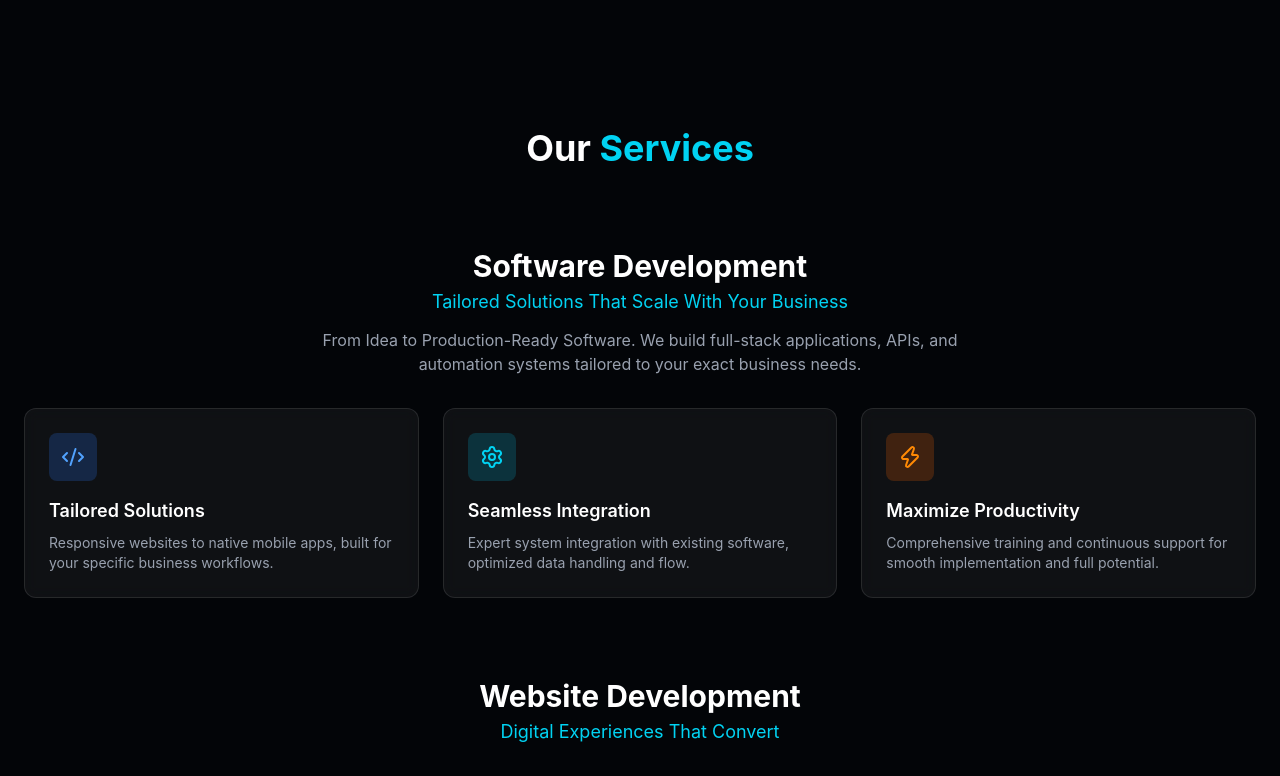
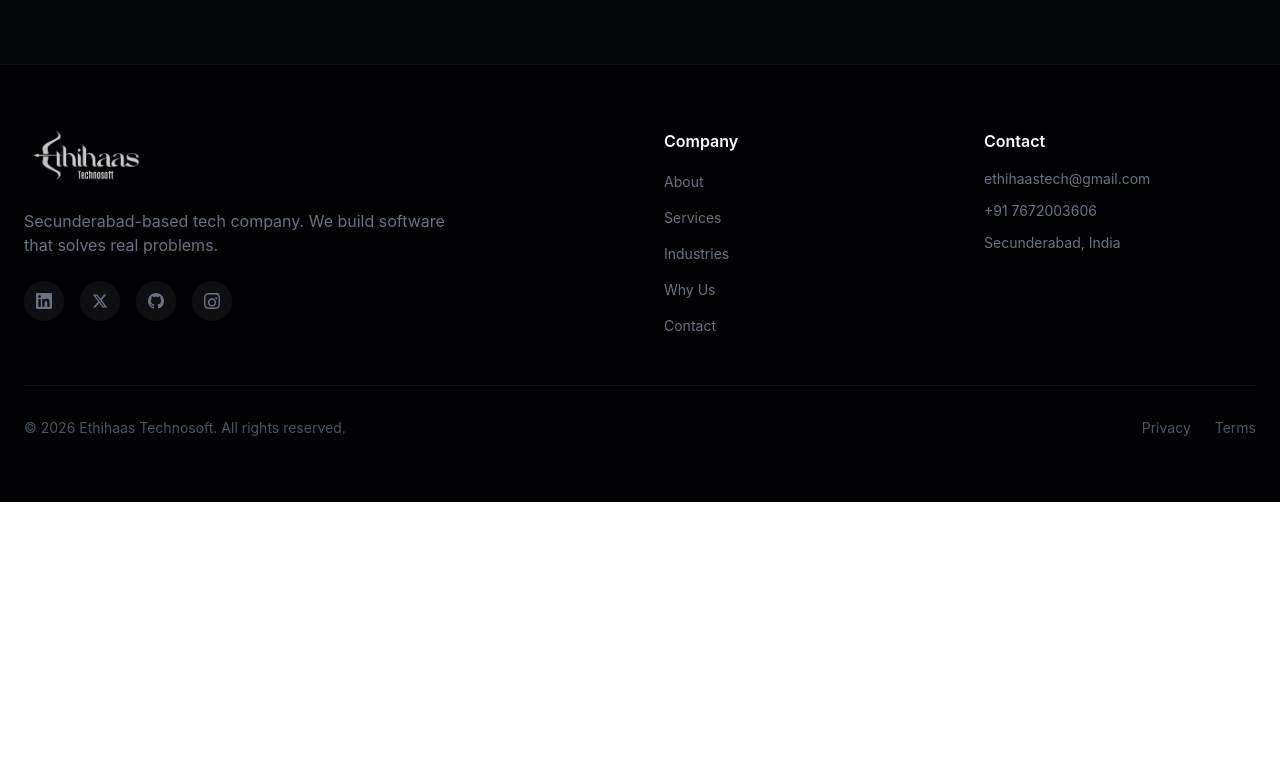
Before and after one commit to archanadeshpal526-create/Etechnosoft-Website, a React (Vite) app: page / in a window 1280 px wide. Shown: the part 1226-2002 px from the top of the page. After the commit the page ends 1728 px from the top, so only its background shows below. Built offline with nearby package versions, Linux system fonts and the light colour scheme.

Commit message:
Keep homepage as multi-page, only Hero and Challenges on home

```diff
--- a/src/pages/Home.jsx
+++ b/src/pages/Home.jsx
@@ -2,8 +2,6 @@ import { useEffect } from 'react';
 import { useLocation } from 'react-router-dom';
 import Hero from '../components/Hero';
 import Challenges from '../components/Challenges';
-import Services from '../components/Services';
-import Industries from '../components/Industries';
 
 export default function Home() {
   const location = useLocation();
@@ -25,8 +23,6 @@ export default function Home() {
     <>
       <Hero />
       <Challenges />
-      <Services />
-      <Industries />
     </>
   );
 }
```
